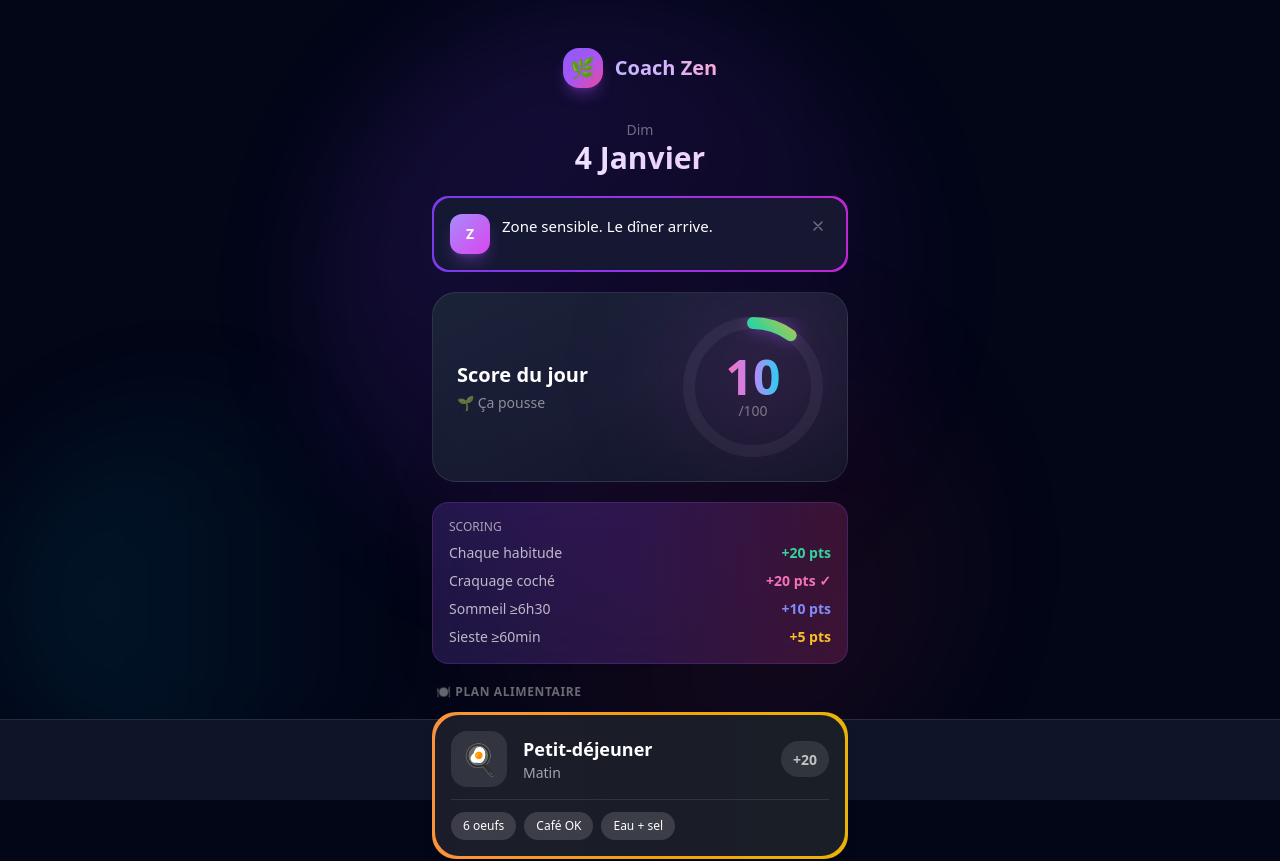
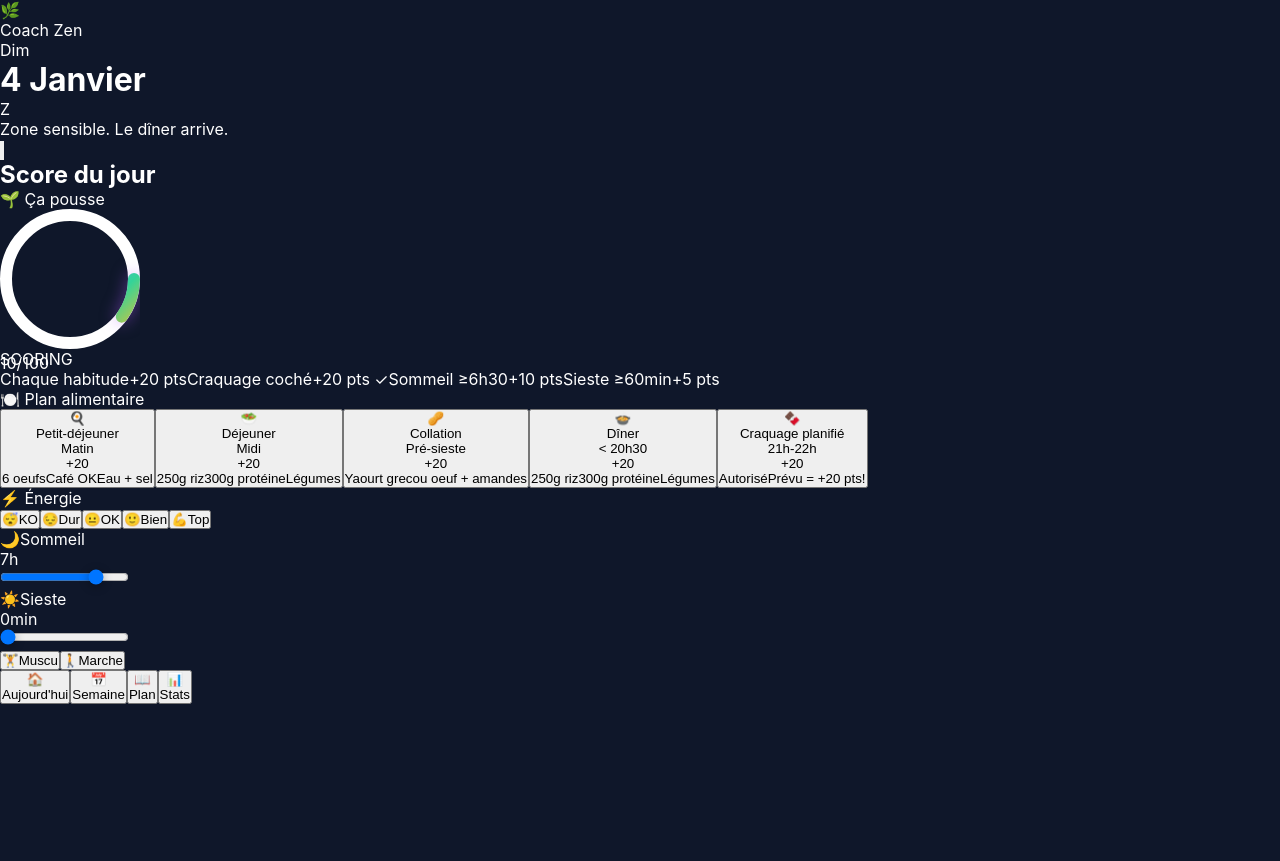
Before and after one commit to FayceMOTIV/coach-zen, a Next.js app: page / in a window 1280 px wide. Shown: the top 861 px of the page. After the commit the page ends 800 px from the top, so only its background shows below. Built offline with nearby package versions, Linux system fonts and the light colour scheme.

Commit message:
Update globals.css

```diff
--- a/app/globals.css
+++ b/app/globals.css
@@ -1,48 +1,14 @@
-@tailwind base;
-@tailwind components;
-@tailwind utilities;
-
-:root {
-  --sat: env(safe-area-inset-top, 0px);
-  --sab: env(safe-area-inset-bottom, 0px);
+* {
+  margin: 0;
+  padding: 0;
+  box-sizing: border-box;
+  -webkit-tap-highlight-color: transparent;
 }
 
-* {
-  -webkit-tap-highlight-color: transparent;
-  -webkit-touch-callout: none;
+html, body {
+  background: #0f172a;
+  color: white;
+  font-family: -apple-system, BlinkMacSystemFont, 'Segoe UI', Roboto, sans-serif;
+  min-height: 100vh;
+  overflow-x: hidden;
 }
-
-html {
-  scroll-behavior: smooth;
-  background: #0f172a;
-}
-
-body {
-  background: #0f172a;
-  overscroll-behavior: none;
-  min-height: 100vh;
-  min-height: 100dvh;
-}
-
-.pb-safe {
-  padding-bottom: max(var(--sab), 20px);
-}
-
-@keyframes slideIn {
-  from { opacity: 0; transform: translateY(15px); }
-  to { opacity: 1; transform: translateY(0); }
-}
-
-.animate-slideIn {
-  animation: slideIn 0.4s ease-out;
-}
-
-input[type="range"]::-webkit-slider-thumb {
-  -webkit-appearance: none;
-  width: 24px;
-  height: 24px;
-  background: white;
-  border-radius: 50%;
-  cursor: pointer;
-  box-shadow: 0 2px 10px rgba(0,0,0,0.3);
-}
```
